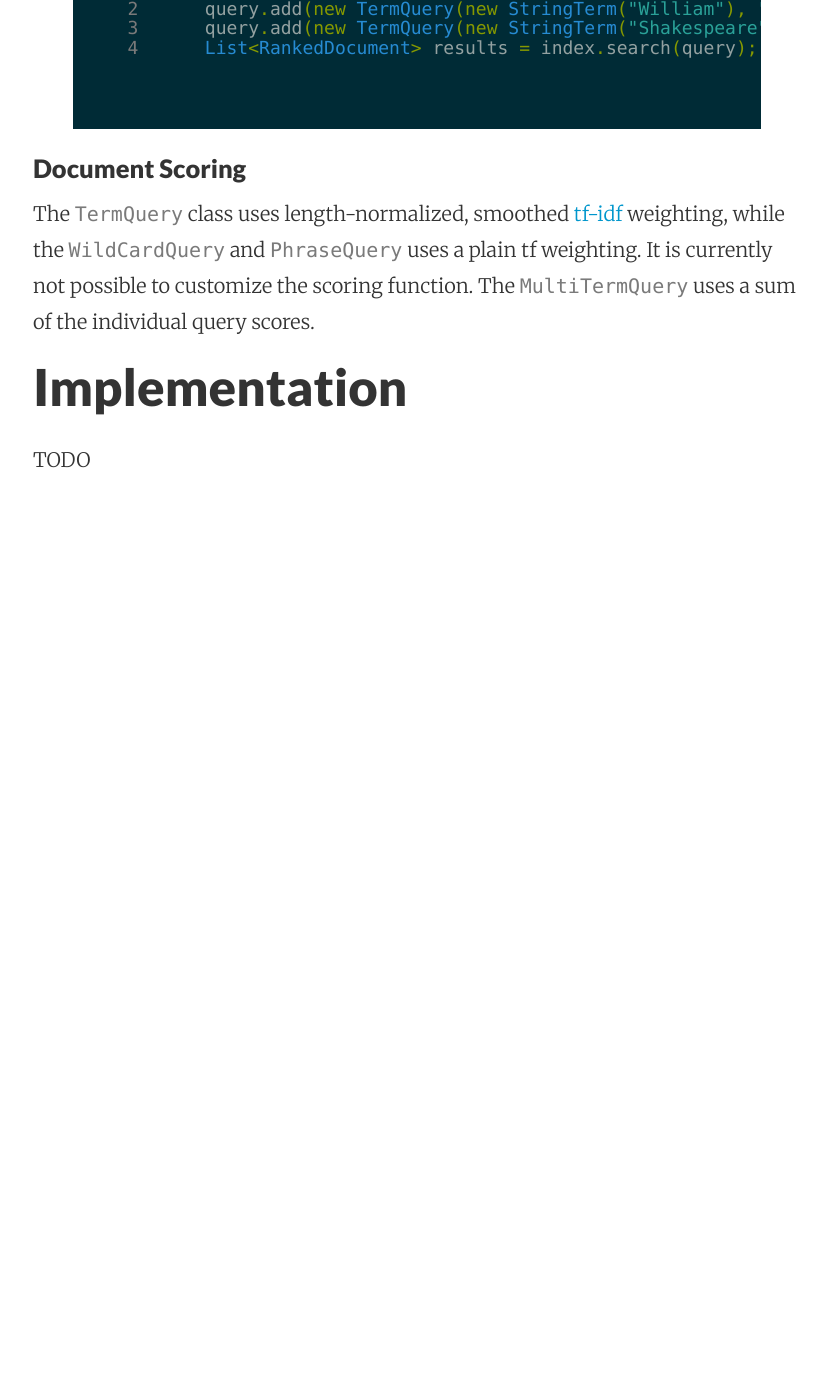
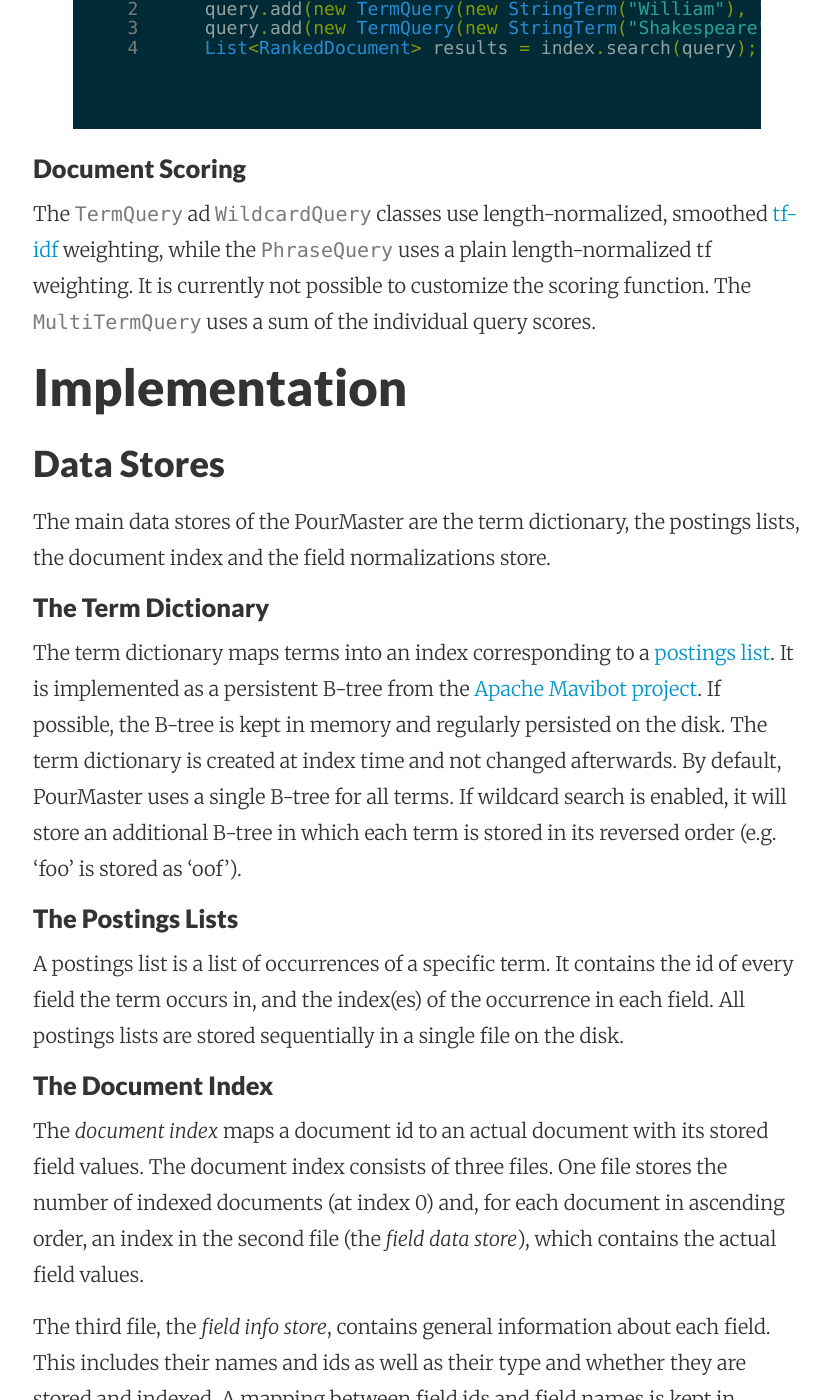
Before and after one commit to mKaloer/PourMaster, a Jekyll site: the page built from index.markdown, in a window 1280 px wide and 1400 px high, scrolled down 3922 px. Shown: the whole window, without its empty margins (223-1053 px from the left). Built offline with Jekyll 4.4.1, drawn with Linux system fonts in a browser that asks for light colours; Markdown is read by kramdown in place of the engine named in the settings; before the commit the page ends 4552 px from its top, so only the background shows below that; some of the changed text lies outside the part shown.

Commit message:
More documentation

```diff
--- a/_config.yml
+++ b/_config.yml
@@ -44,7 +44,7 @@ share_stumbleupon: false
 share_hackernews: false
 
 # Build settings
-markdown:     redcarpet
+markdown: kramdown
 redcarpet:
   extensions: ['smart', 'tables', 'with_toc_data']
 permalink:    pretty
--- a/_includes/head.html
+++ b/_includes/head.html
@@ -18,7 +18,8 @@
       <link href="//maxcdn.bootstrapcdn.com/font-awesome/4.2.0/css/font-awesome.min.css" rel="stylesheet">
     {% endif %}
 
-
+    <!-- LaTeX math mode -->
+    <script type="text/javascript" src="http://cdn.mathjax.org/mathjax/latest/MathJax.js?config=TeX-AMS-MML_HTMLorMML"></script>
     {% if site.google_analytics %}
     <script type="text/javascript">
       var _gaq = _gaq || [];
--- a/index.markdown
+++ b/index.markdown
@@ -103,7 +103,28 @@ List<RankedDocument> results = index.search(query);
 {% endhighlight %}
 
 #### Document Scoring
-The `TermQuery` class uses length-normalized, smoothed [tf-idf](https://en.wikipedia.org/wiki/Tf%E2%80%93idf) weighting, while the `WildCardQuery` and `PhraseQuery` uses a plain tf weighting. It is currently not possible to customize the scoring function. The `MultiTermQuery` uses a sum of the individual query scores.
+The `TermQuery` ad `WildcardQuery` classes use length-normalized, smoothed [tf-idf](https://en.wikipedia.org/wiki/Tf%E2%80%93idf) weighting, while the `PhraseQuery` uses a plain length-normalized tf weighting. It is currently not possible to customize the scoring function. The `MultiTermQuery` uses a sum of the individual query scores.
 
 ## Implementation
+
+### Data Stores
+The main data stores of the PourMaster are the term dictionary, the postings lists, the document index and the field normalizations store.
+
+#### The Term Dictionary
+The term dictionary maps terms into an index corresponding to a [postings list](#the-postings-lists). It is implemented as a persistent B-tree from the [Apache Mavibot project](https://directory.apache.org/mavibot/){:target="_blank"}. If possible, the B-tree is kept in memory and regularly persisted on the disk. The term dictionary is created at index time and not changed afterwards. By default, PourMaster uses a single B-tree for all terms. If wildcard search is enabled, it will store an additional B-tree in which each term is stored in its reversed order (e.g. 'foo' is stored as 'oof').
+
+#### The Postings Lists
+A postings list is a list of occurrences of a specific term. It contains the id of every field the term occurs in, and the index(es) of the occurrence in each field. All postings lists are stored sequentially in a single file on the disk.
+
+#### The Document Index
+The *document index* maps a document id to an actual document with its stored field values. The document index consists of three files. One file stores the number of indexed documents (at index 0) and, for each document in ascending order, an index in the second file (the *field data store*), which contains the actual field values.
+
+The third file, the *field info store*, contains general information about each field. This includes their names and ids as well as their type and whether they are stored and indexed. A mapping between field ids and field names is kept in memory for fast lookup.
+
+#### The Field Normalizations Store
+When documents are scored in a search, the score is normalized by the length of the corresponding field. To avoid retrieving all document data just for scoring the documents, the normalization factor is calculated at index-time and stored separately. It is represented as a matrix in which each row is a field and each column is a document.
+
+To reduce the number of disk accesses, a memory mapped buffer is used per field to cache part of the corresponding row in memory. Because the columns are sorted by ascending document id, which also tend to be the order in which documents are scored, it is reasonable to assume that most reads will be cache hits.
+
+### Indexing
 TODO
```
